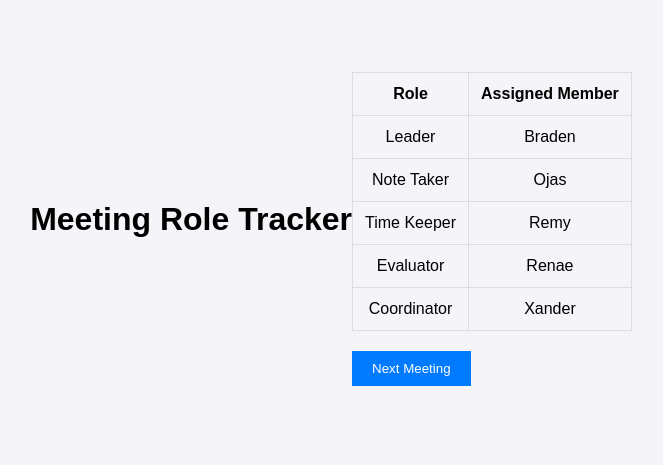
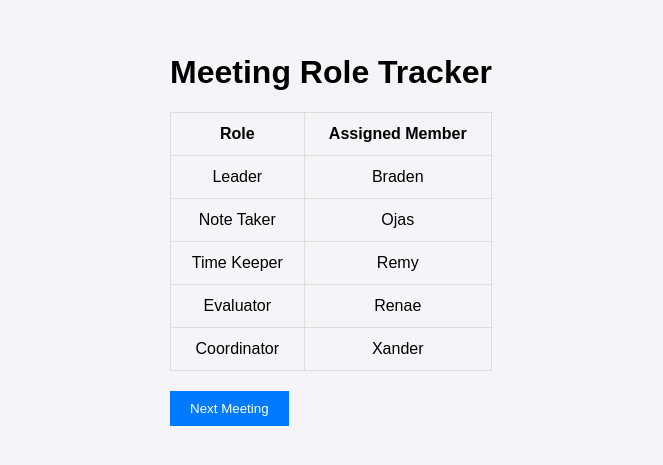
Before and after one commit to Oj-ualberta/meeting-role-tracker, a plain HTML site: page index.html in a window 1280 px wide. Shown: the part 171-636 px from the top of the page, without its empty margins (309-972 px from the left). Drawn offline with Linux system fonts and the light colour scheme.

Commit message:
Update index.html
added appropriate divs for a flex box layout

```diff
--- a/index.html
+++ b/index.html
@@ -7,10 +7,12 @@
     <link rel="stylesheet" href="styles.css">
 </head>
 <body>
+    <div class = "container">
         <header>
             <h1>Meeting Role Tracker</h1>
         </header>
         <main>
+            <div class = "flex-container">
                 <table>
                     <thead>
                         <tr>
@@ -22,8 +24,10 @@
                         <!-- Role rows will be dynamically generated -->
                     </tbody>
                 </table>
+            </div>
             <button onclick="nextMeeting()">Next Meeting</button>
         </main>
+    </div>
     <script src="script.js"></script>
 </body>
 </html>
```
Lines whose indentation alone changed are shown as unchanged.
